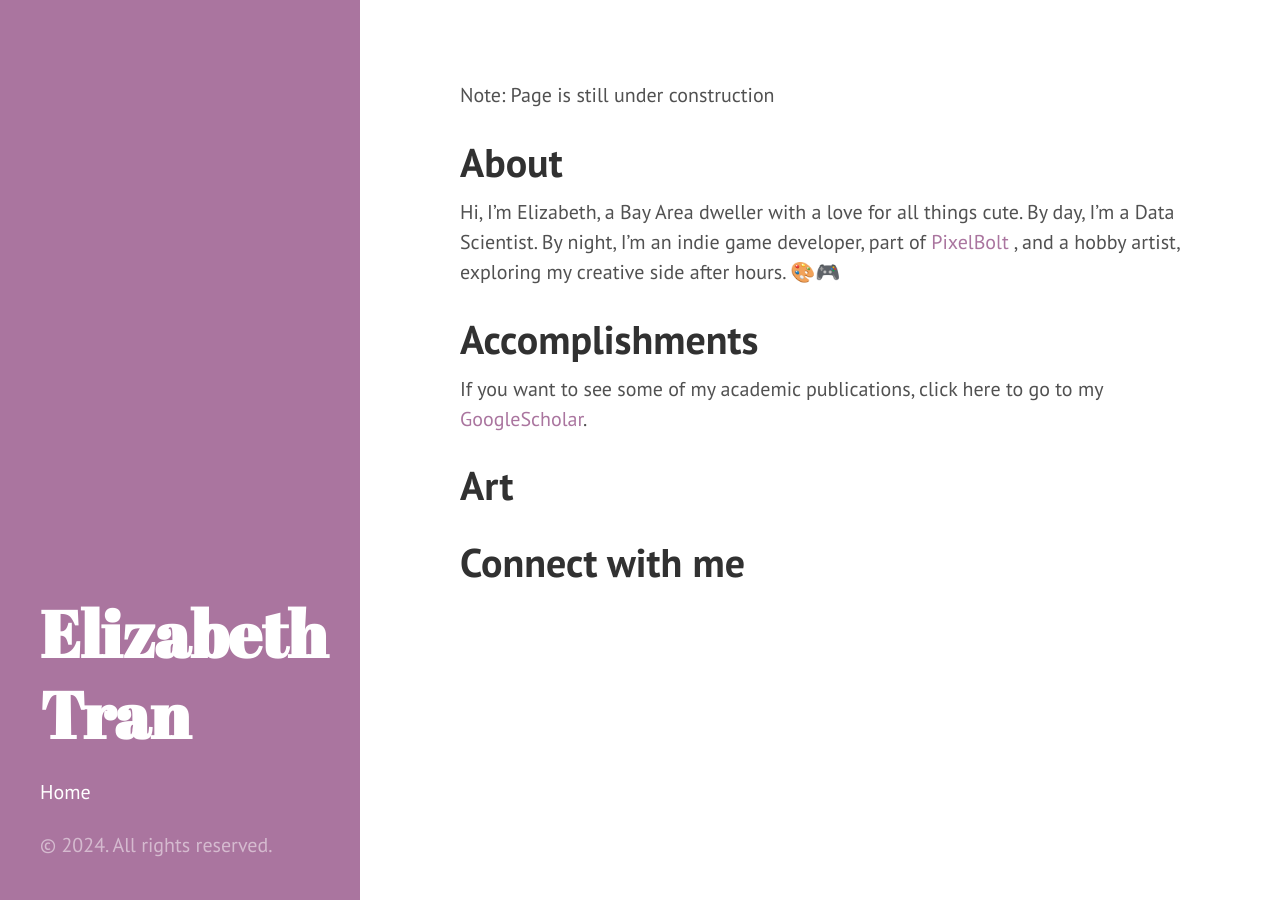
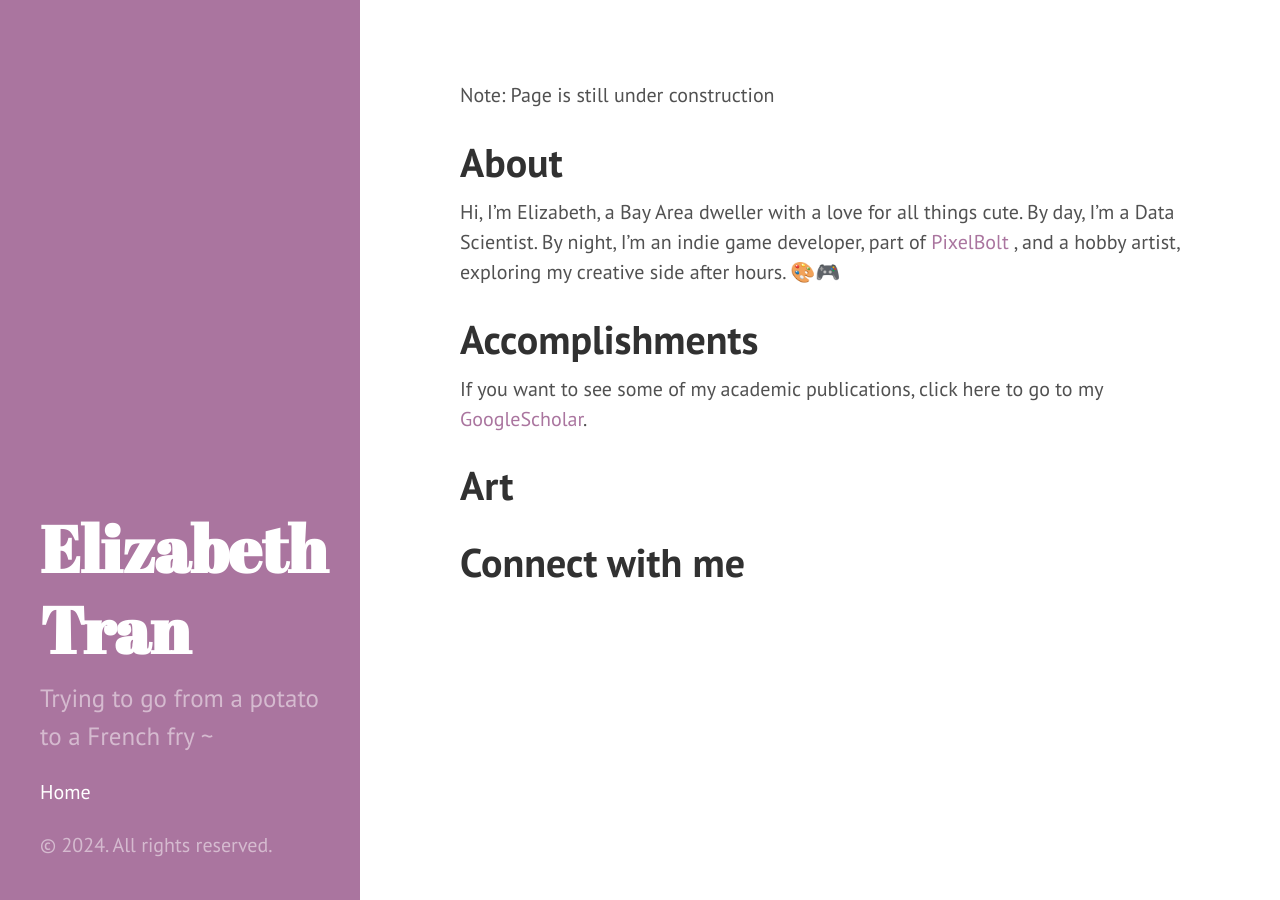
Before and after one commit to elizabellatran/elizabellatran.github.io, a Jekyll site: the page built from index.md, in a window 1280 px wide. Built offline with Jekyll 4.4.1, drawn with Linux system fonts in a browser that asks for light colours.

Commit message:
lol description

```diff
--- a/_config.yml
+++ b/_config.yml
@@ -14,7 +14,7 @@ highlighter:      rouge
 # Setup
 title:            "Elizabeth Tran"
 tagline:          ''
-description:
+description:      Trying to go from a potato to a French fry ~
 url:              https://elizabellatran.github.io/
 baseurl:          ''
 
```
